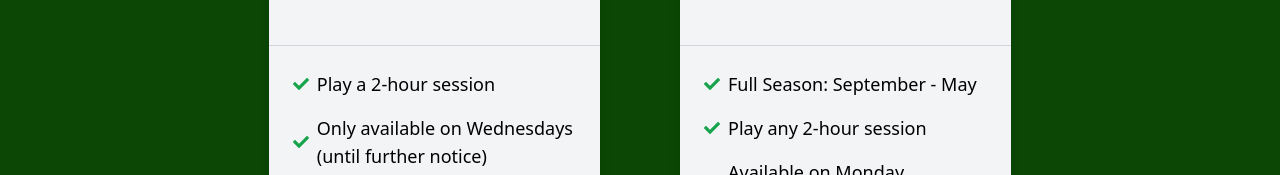
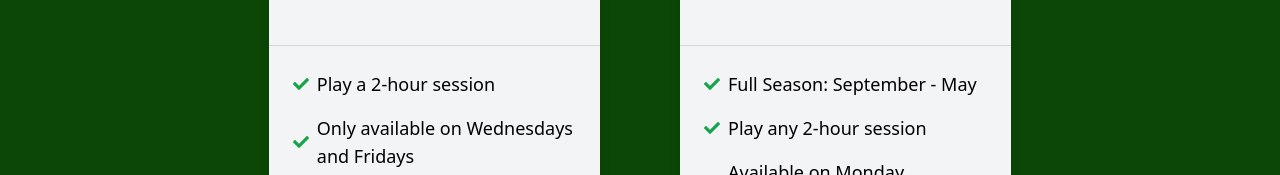
Before and after one commit to tienviet10/erindale-badminton, an Astro site: page / in a window 1280 px wide. Shown: the part 2223-2398 px from the top of the page. Built offline with nearby package versions, Linux system fonts and the light colour scheme; Astro itself is replaced by a stand-in of ours.

Commit message:
Update Pricing.tsx

```diff
--- a/src/components/Pricing.tsx
+++ b/src/components/Pricing.tsx
@@ -57,7 +57,7 @@ const Pricing = () => {
                         d="M173.898 439.404l-166.4-166.4c-9.997-9.997-9.997-26.206 0-36.204l36.203-36.204c9.997-9.998 26.207-9.998 36.204 0L192 312.69 432.095 72.596c9.997-9.997 26.207-9.997 36.204 0l36.203 36.204c9.997 9.997 9.997 26.206 0 36.204l-294.4 294.401c-9.998 9.997-26.207 9.997-36.204-.001z"
                       ></path>
                     </svg>
-                    Only available on Wednesdays (until further notice)
+                    Only available on Wednesdays and Fridays
                   </li>
                   <li className="mb-4 flex items-center">
                     <svg
```
